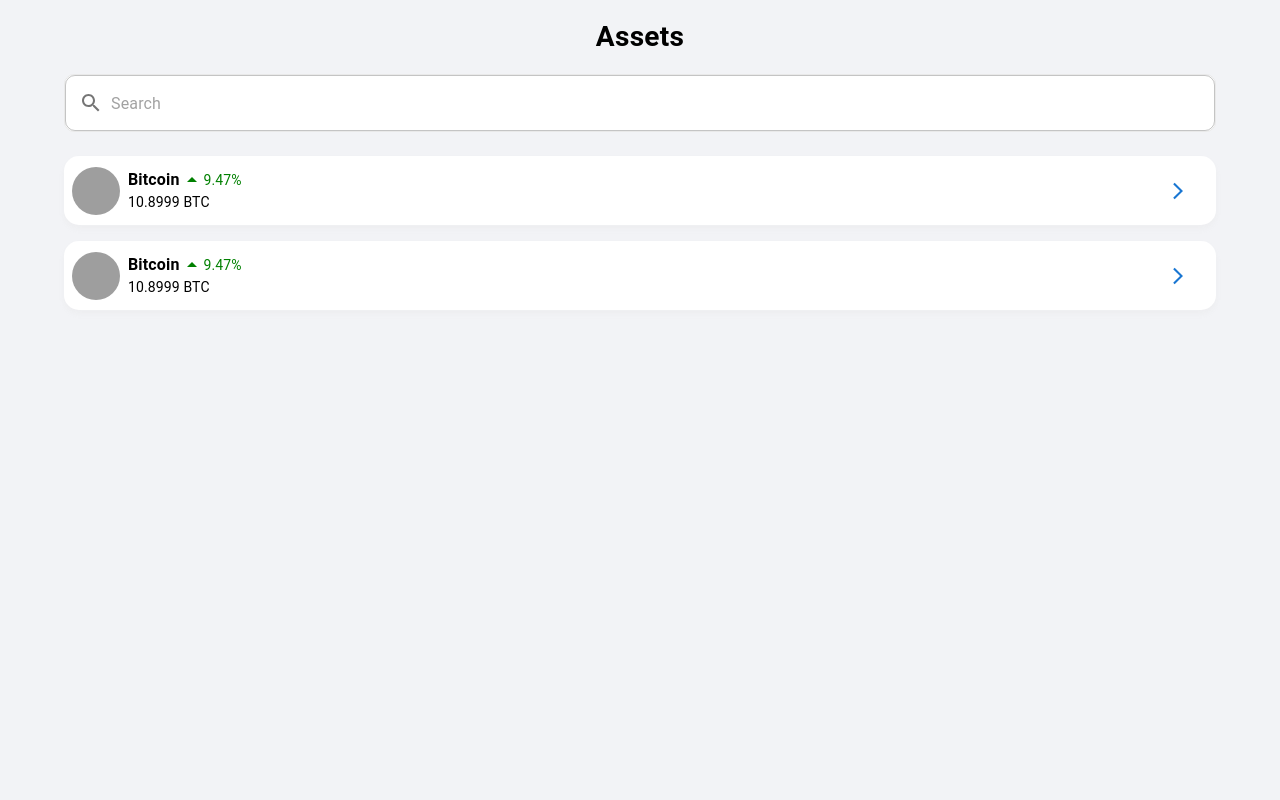
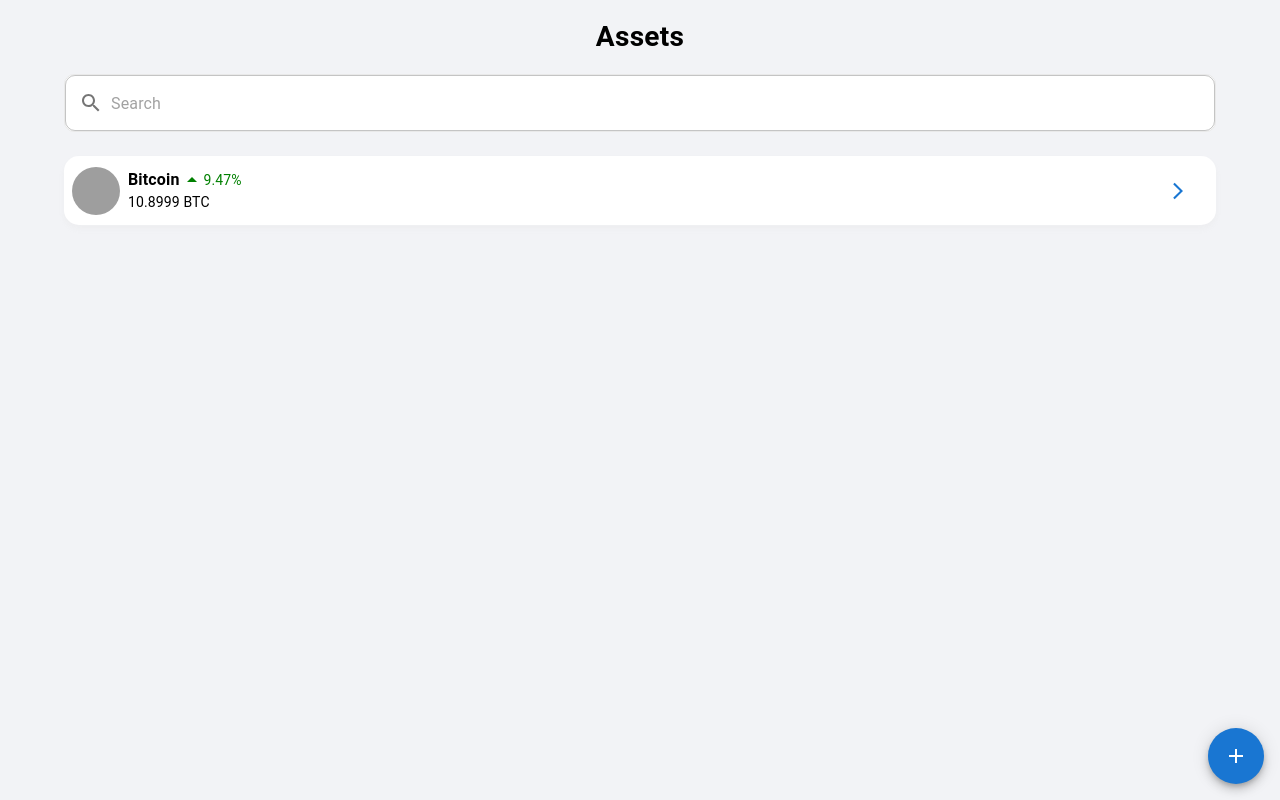
Before and after one commit to AmirHosein-Gharaati/AET-front, a React (Vite) app: page /dashboard/asset in a window 1280 px wide. Built offline with nearby package versions, Linux system fonts and the light colour scheme; grey boxes are pictures that could not be loaded.

Commit message:
feat: add floating button

```diff
--- a/src/pages/dashboard/asset/Asset.tsx
+++ b/src/pages/dashboard/asset/Asset.tsx
@@ -1,12 +1,14 @@
 import {
   Box,
   Container,
+  Fab,
   InputAdornment,
   OutlinedInput,
   Typography,
 } from "@mui/material";
 import CardCustom from "../../../components/CardCustom";
 import { Search } from "@mui/icons-material";
+import AddIcon from "@mui/icons-material/Add";
 
 export default function Asset() {
   return (
@@ -47,8 +49,15 @@
           }}
         >
           <CardCustom />
-          <CardCustom />
         </Box>
+
+        <Fab
+          color="primary"
+          aria-label="add"
+          sx={{ position: "absolute", bottom: 16, right: 16 }}
+        >
+          <AddIcon />
+        </Fab>
       </Box>
     </Container>
   );
```
